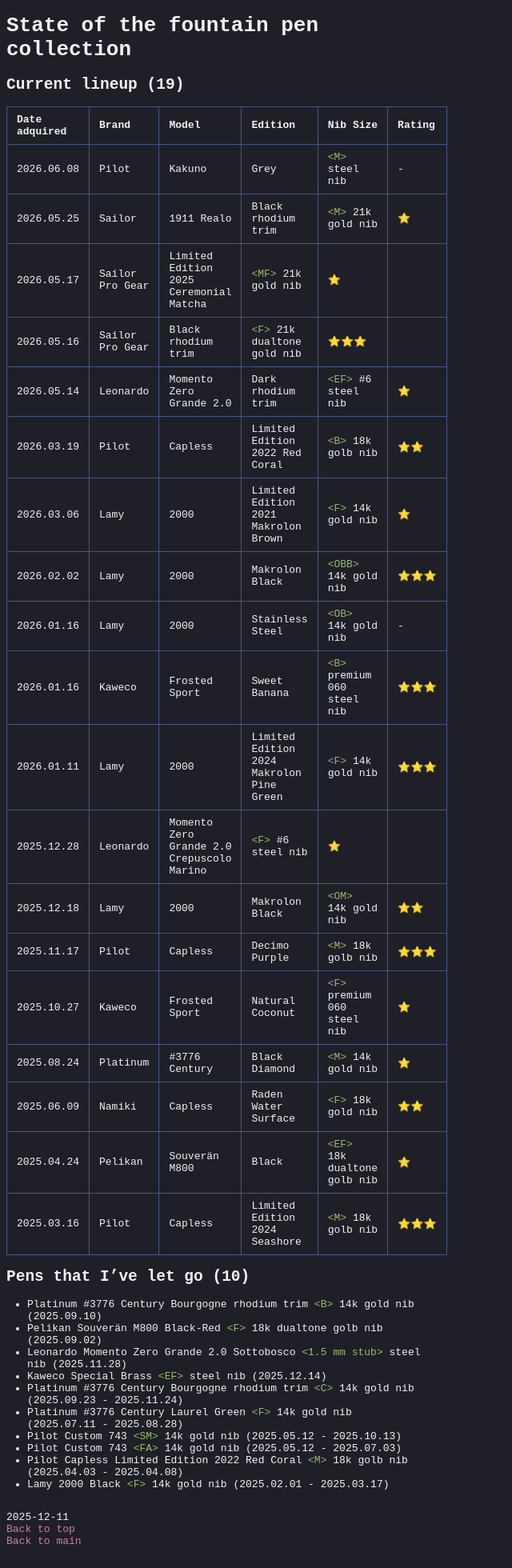
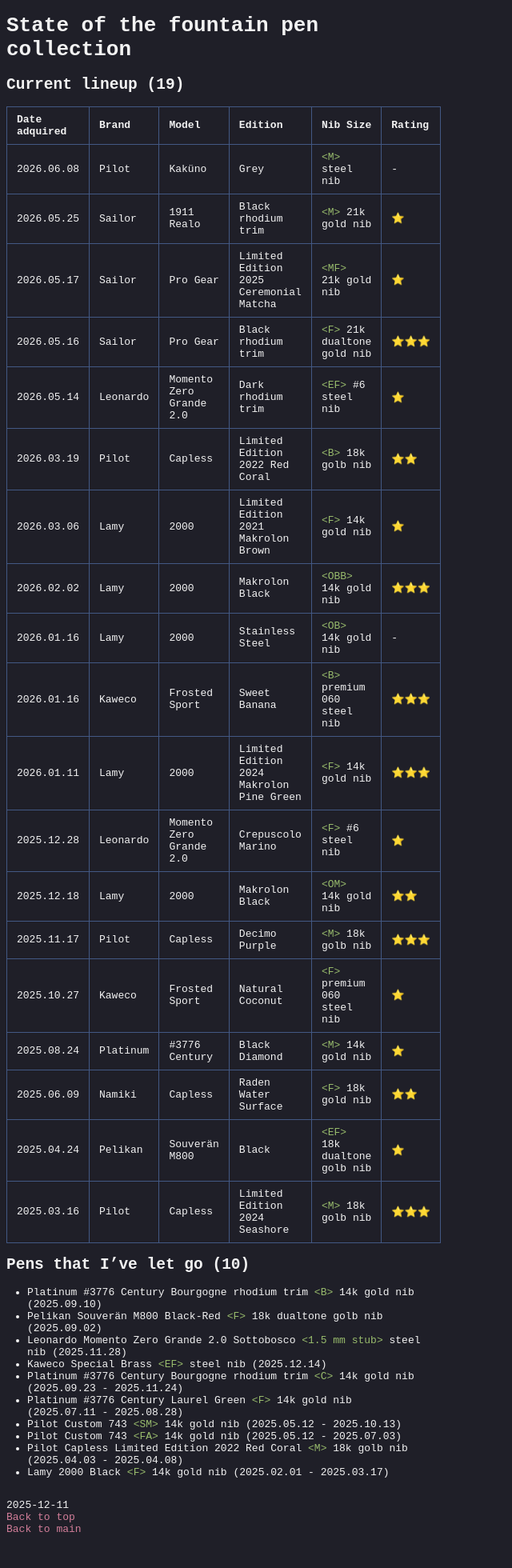
Before and after one commit to s-estay/s-estay.github.io, a Jekyll site: the page built from _posts/2025-12-11-state-of-the-fp-collection-2025.md, in a window 1280 px wide. Shown: the whole page at 80% size, without its empty margins (0-640 px from the left). Built offline with Jekyll 4.4.1, drawn with Linux system fonts in a browser that asks for light colours.

Commit message:
Correct brand names and model details in lineup

```diff
--- a/_posts/2025-12-11-state-of-the-fp-collection-2025.md
+++ b/_posts/2025-12-11-state-of-the-fp-collection-2025.md
@@ -10,10 +10,10 @@
 
 | Date adquired | Brand | Model | Edition | Nib Size | Rating |
 | --- | --- | --- | --- | --- | --- |
-| 2026.06.08 | Pilot | Kakuno | Grey | `<M>` steel nib | - |
+| 2026.06.08 | Pilot | Kaküno | Grey | `<M>` steel nib | - |
 | 2026.05.25 | Sailor | 1911 Realo | Black rhodium trim | `<M>`  21k gold nib | ⭐️ |
-| 2026.05.17 | Sailor Pro Gear | Limited Edition 2025 Ceremonial Matcha | `<MF>` 21k gold nib | ⭐️ |
-| 2026.05.16 | Sailor Pro Gear | Black rhodium trim | `<F>` 21k dualtone gold nib | ⭐️⭐️⭐️ |
+| 2026.05.17 | Sailor | Pro Gear | Limited Edition 2025 Ceremonial Matcha | `<MF>` 21k gold nib | ⭐️ |
+| 2026.05.16 | Sailor | Pro Gear | Black rhodium trim | `<F>` 21k dualtone gold nib | ⭐️⭐️⭐️ |
 | 2026.05.14 | Leonardo | Momento Zero Grande 2.0 | Dark rhodium trim |  `<EF>` #6 steel nib | ⭐️ |
 | 2026.03.19 | Pilot | Capless | Limited Edition 2022 Red Coral | `<B>` 18k golb nib | ⭐️⭐️ |
 | 2026.03.06 | Lamy | 2000 | Limited Edition 2021 Makrolon Brown | `<F>` 14k gold nib | ⭐️ |
@@ -21,7 +21,7 @@
 | 2026.01.16 | Lamy | 2000 | Stainless Steel | `<OB>` 14k gold nib | - |
 | 2026.01.16 | Kaweco | Frosted Sport | Sweet Banana | `<B>` premium 060 steel nib | ⭐️⭐️⭐️ |
 | 2026.01.11 | Lamy | 2000 | Limited Edition 2024 Makrolon Pine Green | `<F>` 14k gold nib | ⭐️⭐️⭐️ |
-| 2025.12.28 | Leonardo | Momento Zero Grande 2.0 Crepuscolo Marino | `<F>` #6 steel nib | ⭐️ |
+| 2025.12.28 | Leonardo | Momento Zero Grande 2.0 | Crepuscolo Marino | `<F>` #6 steel nib | ⭐️ |
 | 2025.12.18 | Lamy | 2000 | Makrolon Black | `<OM>` 14k gold nib | ⭐️⭐️ |
 | 2025.11.17 | Pilot | Capless | Decimo Purple | `<M>` 18k golb nib | ⭐️⭐️⭐️ |
 | 2025.10.27 | Kaweco | Frosted Sport | Natural Coconut | `<F>` premium 060 steel nib | ⭐️ |
```
